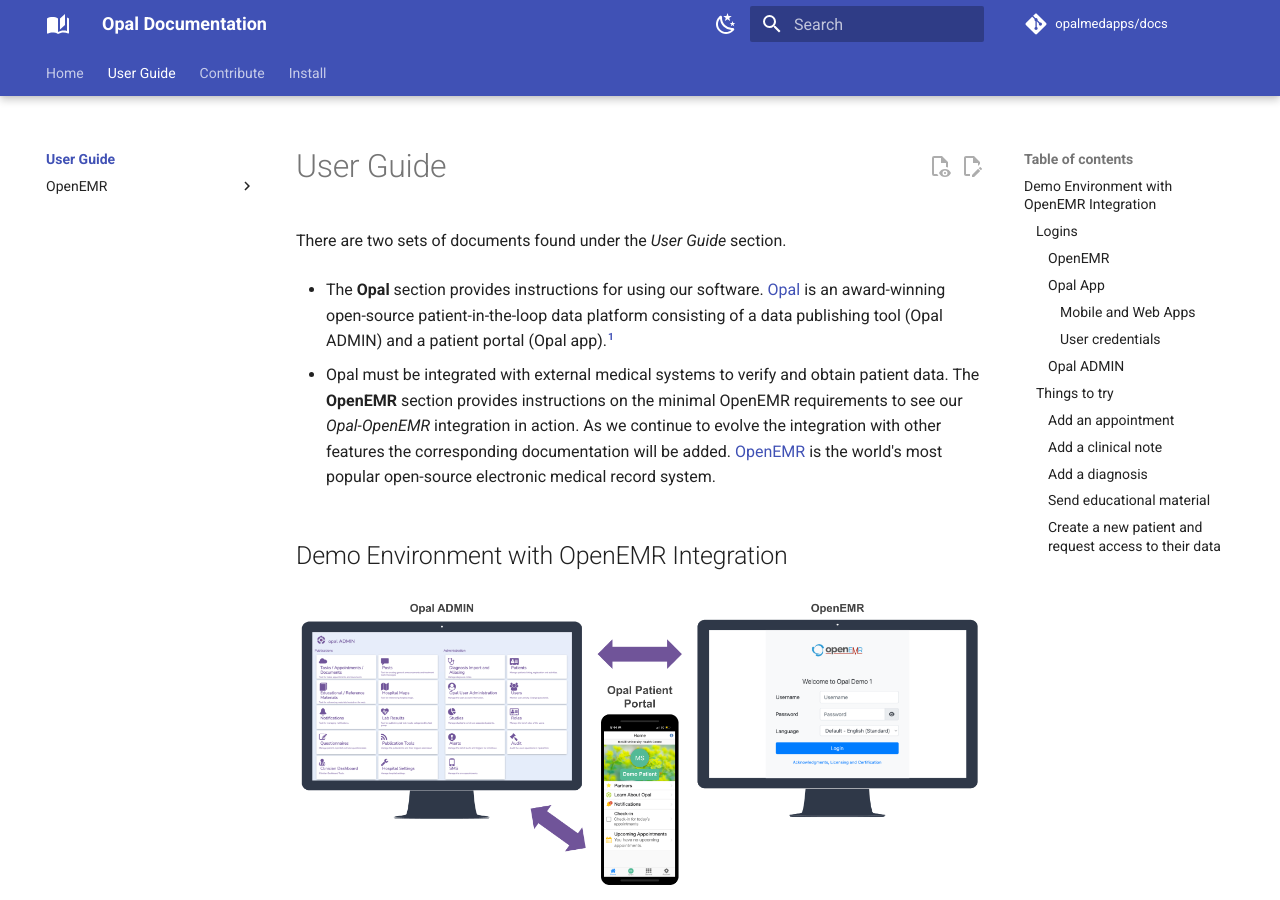
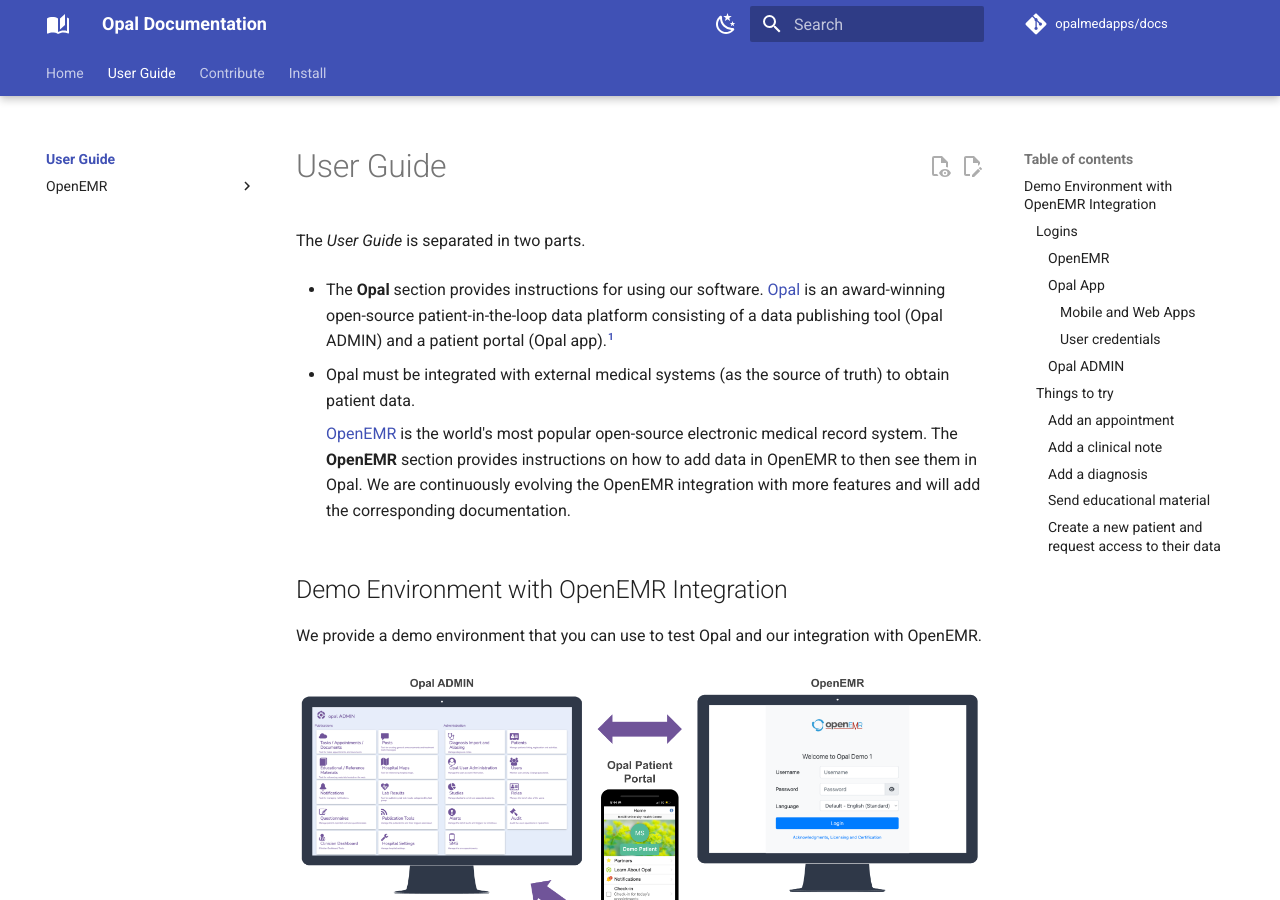
Before and after one commit to opalmedapps/docs, an MkDocs documentation site: the page built from docs/user/index.md, in a window 1280 px wide and 900 px high. Built offline with MkDocs 1.6.1 and Material for MkDocs 9.7.7, drawn with Linux system fonts in a browser that asks for light colours; plug-ins that fetch from the network failed and are left out; comment, search, counter and statistics services are not loaded; some of the changed text lies outside the part shown.

Commit message:
improve page

```diff
--- a/docs/user/index.md
+++ b/docs/user/index.md
@@ -6,16 +6,20 @@
 
 # User Guide
 
-There are two sets of documents found under the *User Guide* section.
+The *User Guide* is separated in two parts.
 
 - The **Opal** section provides instructions for using our software.
     [Opal](https://www.opalmedapps.com/) is an award-winning open-source patient-in-the-loop data platform consisting of a data publishing tool (Opal ADMIN) and a patient portal (Opal app).[^1]
 
-- Opal must be integrated with external medical systems to verify and obtain patient data. The **OpenEMR** section provides instructions on the minimal OpenEMR requirements to see our *Opal-OpenEMR* integration in action.
-    As we continue to evolve the integration with other features the corresponding documentation will be added.
+- Opal must be integrated with external medical systems (as the source of truth) to obtain patient data.
+
     [OpenEMR](https://www.open-emr.org/) is the world's most popular open-source electronic medical record system.
+    The **OpenEMR** section provides instructions on how to add data in OpenEMR to then see them in Opal.
+    We are continuously evolving the OpenEMR integration with more features and will add the corresponding documentation.
 
 ## Demo Environment with OpenEMR Integration
+
+We provide a demo environment that you can use to test Opal and our integration with OpenEMR.
 
 ![Opal-OpenEMR Demo](images/Opal-OpenEMR_Demo.png)
 
```
Also changed, not shown: other parts of docs/user/index.md (+16 -11 lines).
